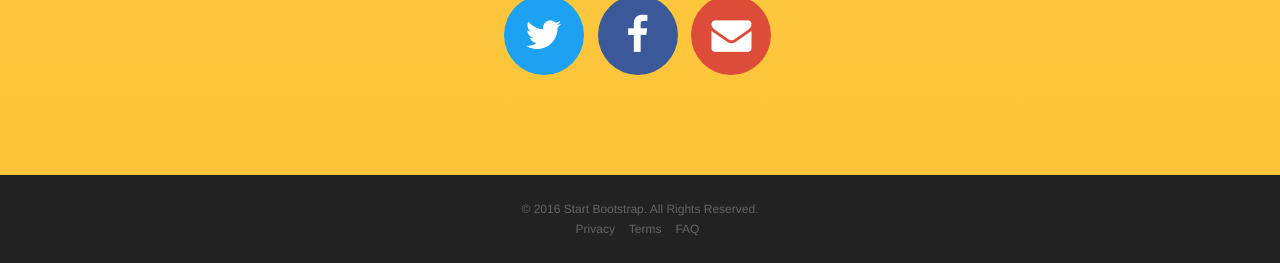
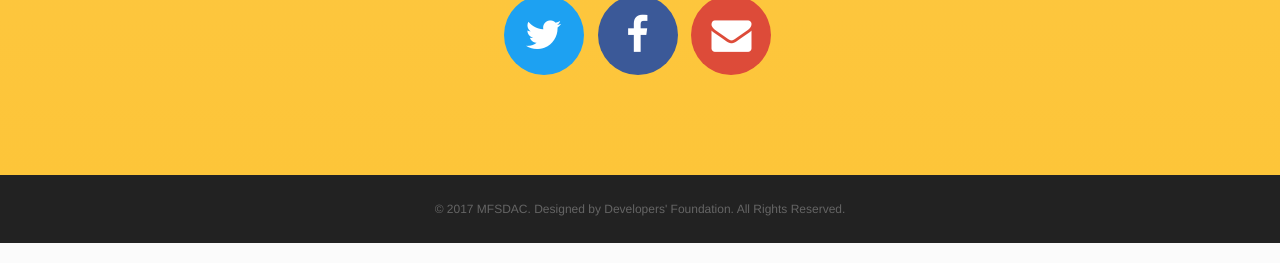
Before and after one commit to Developers-Foundation/mfsdac-gala, a PHP site: page / in a window 1280 px wide. Shown: the part 4131-4394 px from the top of the page. Run offline with PHP 8.4, Linux system fonts and the light colour scheme; style sheets or scripts are compiled from the project's sources; some libraries are stand-ins or nearby versions; some web fonts are replaced.

Commit message:
Changed copyright to MFSAC and added design credits to  Developers' Foundation.

```diff
--- a/css/custom.css
+++ b/css/custom.css
@@ -39,7 +39,7 @@ header {
 #map {
   margin-top: 25px;
 }
-.overlay {
+#map-overlay {
   background: transparent;
   position: relative;
   width: 100%;
--- a/index.html
+++ b/index.html
@@ -18,7 +18,7 @@
     <link href="https://fonts.googleapis.com/css?family=Lato" rel="stylesheet">
     <link href="https://fonts.googleapis.com/css?family=Catamaran:100,200,300,400,500,600,700,800,900" rel="stylesheet">
     <link href="https://fonts.googleapis.com/css?family=Muli" rel="stylesheet">
-<link href="https://fonts.googleapis.com/css?family=Pinyon+Script" rel="stylesheet">
+    <link href="https://fonts.googleapis.com/css?family=Pinyon+Script" rel="stylesheet">
     <!-- Plugin CSS -->
     <link rel="stylesheet" href="lib/font-awesome/css/font-awesome.min.css">
     <link rel="stylesheet" href="lib/simple-line-icons/css/simple-line-icons.css">
@@ -235,7 +235,7 @@
             <div id="map" class="row">
                 <div class="col-lg-12">
                     <!-- Source: http://stackoverflow.com/questions/21992498/disable-mouse-scroll-wheel-zoom-on-embedded-google-maps -->
-                    <div class="overlay" onClick="style.pointerEvents='none'"></div>
+                    <div id="map-overlay" onClick="style.pointerEvents='none'"></div>
                     <iframe src="https://www.google.com/maps/embed?pb=!1m18!1m12!1m3!1d2888.9379120347944!2d-79.55004708425213!3d43.60783257912278!2m3!1f0!2f0!3f0!3m2!1i1024!2i768!4f13.1!3m3!1m2!1s0x882b481aa1e96cc3%3A0x557b8fe9f3b6f555!2s739+Brown&#39;s+Line%2C+Etobicoke%2C+ON+M8W+3V7!5e0!3m2!1sen!2sca!4v1490143444949" width="100%" height="450" frameborder="0" style="border:0" allowfullscreen>
                     </iframe>
                 </div>
@@ -260,18 +260,14 @@
 
     <footer>
         <div class="container">
-            <p>&copy; 2016 Start Bootstrap. All Rights Reserved.</p>
-            <ul class="list-inline">
-                <li>
-                    <a href="#">Privacy</a>
-                </li>
-                <li>
-                    <a href="#">Terms</a>
-                </li>
-                <li>
-                    <a href="#">FAQ</a>
-                </li>
-            </ul>
+            <p>
+                &copy;
+                <script type="text/javascript">
+                    // Always show the current year
+                    var d = new Date()
+                    document.write(d.getFullYear())
+                </script>
+                MFSDAC. Designed by Developers' Foundation. All Rights Reserved.</p>
         </div>
     </footer>
 
--- a/less/custom.less
+++ b/less/custom.less
@@ -54,7 +54,7 @@ header {
 }
 
 // Source of overlay: http://stackoverflow.com/questions/21992498/disable-mouse-scroll-wheel-zoom-on-embedded-google-maps
-.overlay {
+#map-overlay {
    background: transparent;
    position: relative;
    width: 100%;
```
